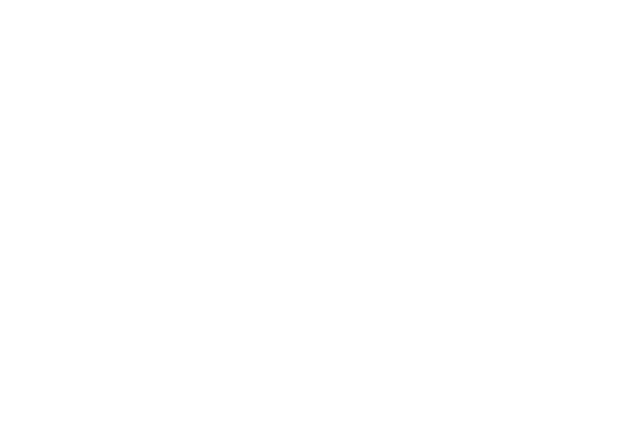
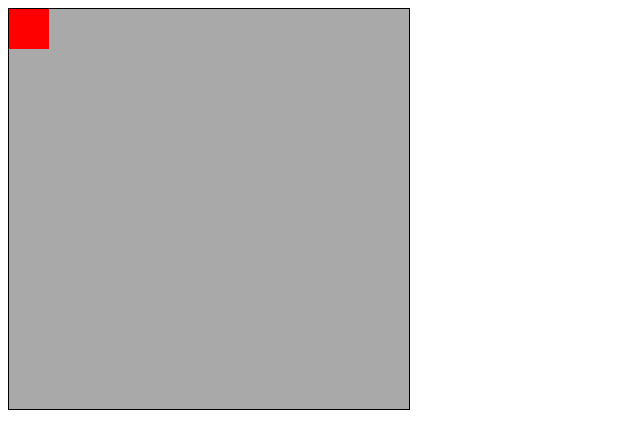
Before and after one commit to jonmcwest/minesweeper, a plain HTML site: page index.html in a window 1280 px wide. Shown: the whole page, without its empty margins (0-640 px from the left). Drawn offline with Linux system fonts and the light colour scheme.

Commit message:
initial html and css

```diff
--- a/index.html
+++ b/index.html
@@ -7,6 +7,9 @@
     <link rel="stylesheet" href="style.css" />
   </head>
   <body>
+    <div class="grid">
+      <div></div>
+    </div>
     <script src="script.js"></script>
   </body>
 </html>
--- a/script.js
+++ b/script.js
@@ -0,0 +1 @@
+document.addEventListener('DOMContentLoaded', () => {});
--- a/style.css
+++ b/style.css
@@ -0,0 +1,14 @@
+.grid {
+  height: 400px;
+  width: 400px;
+  display: flex;
+  flex-wrap: wrap;
+  background-color: darkgrey;
+  border: 1px solid black;
+}
+
+.grid div {
+  height: 40px;
+  width: 40px;
+  background-color: red;
+}
```
